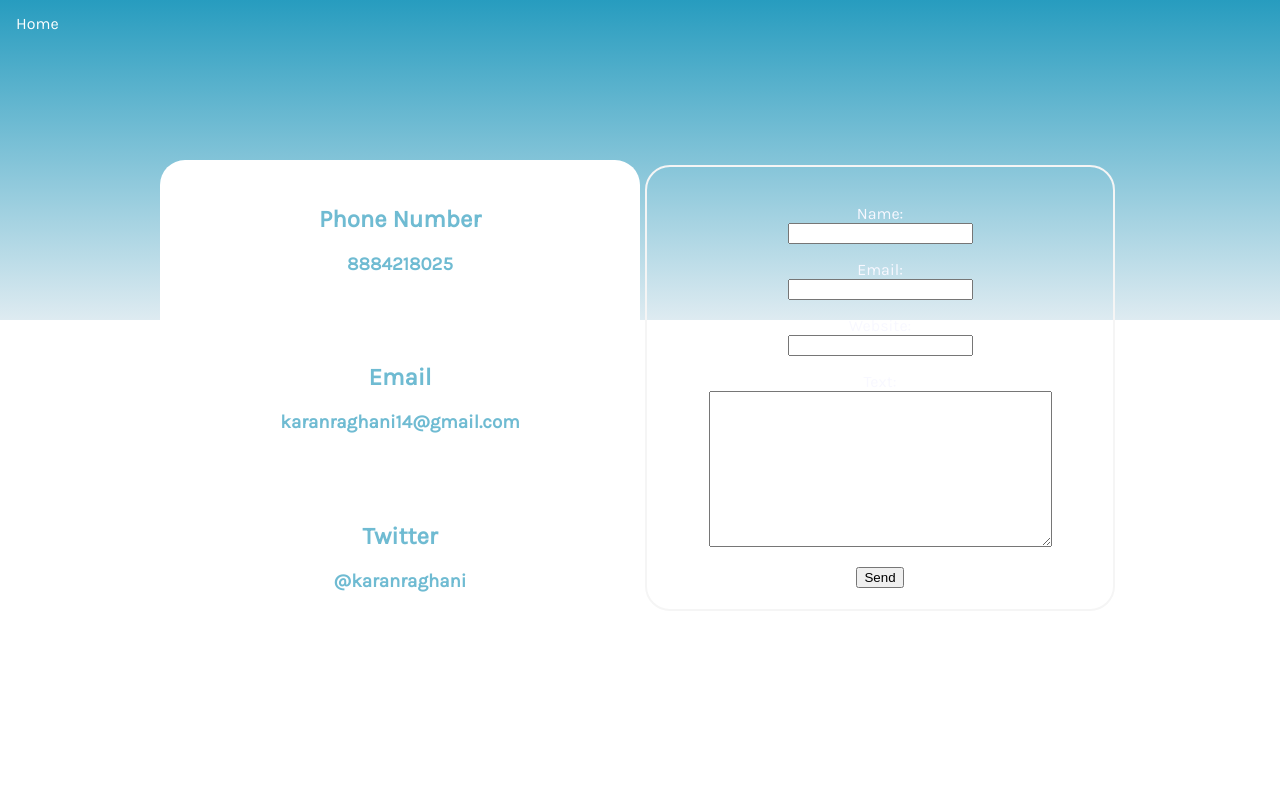
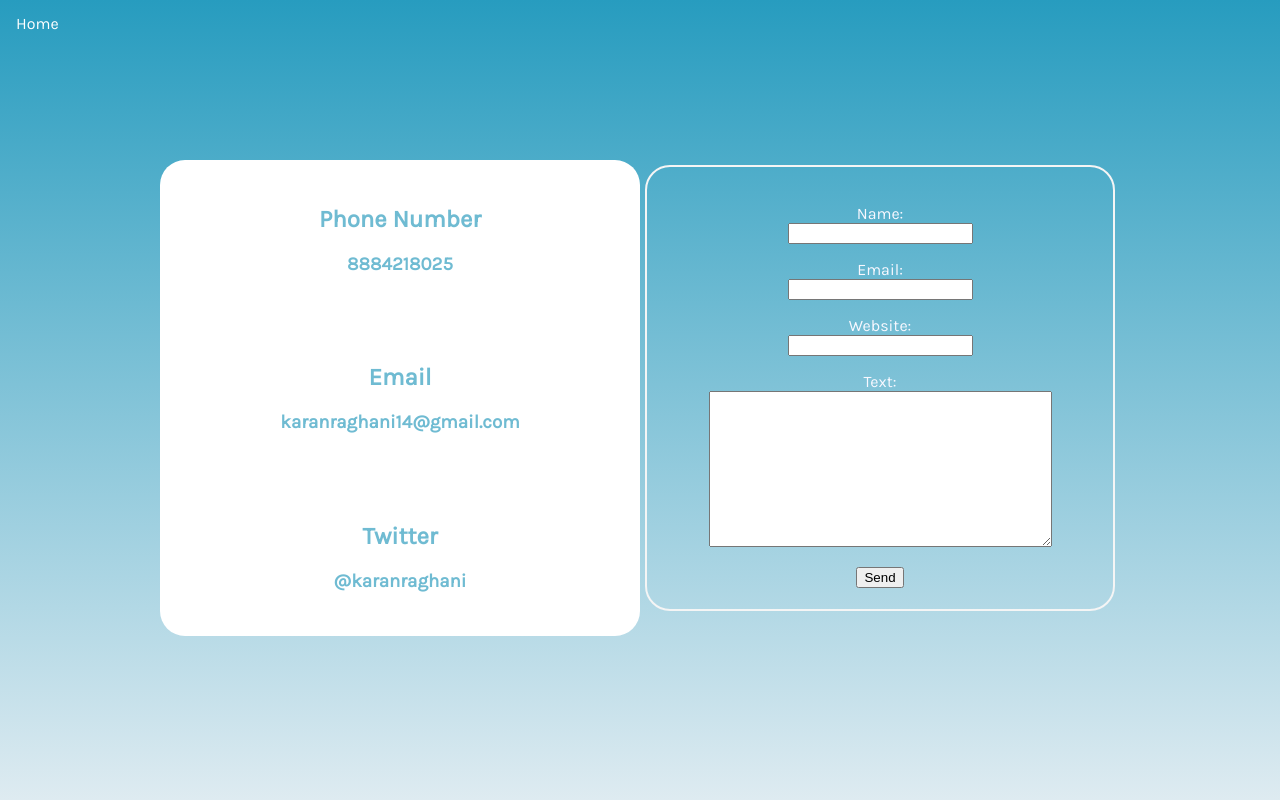
Before and after one commit to karanraghani/MySite, a Django app: page /contact_me/ in a window 1280 px wide. Run offline with Django 3.2, Linux system fonts and the light colour scheme.

Commit message:
background image fix

```diff
--- a/static/portfolio/style.css
+++ b/static/portfolio/style.css
@@ -10,7 +10,7 @@ body{
 }
 .base-container{
 	background: linear-gradient(#279cbf, #deebf1);
-	/*background-image: url("background.jpg");*/
+	height: 100%;
 }
 .container{
 	padding: 12.5%;
```
